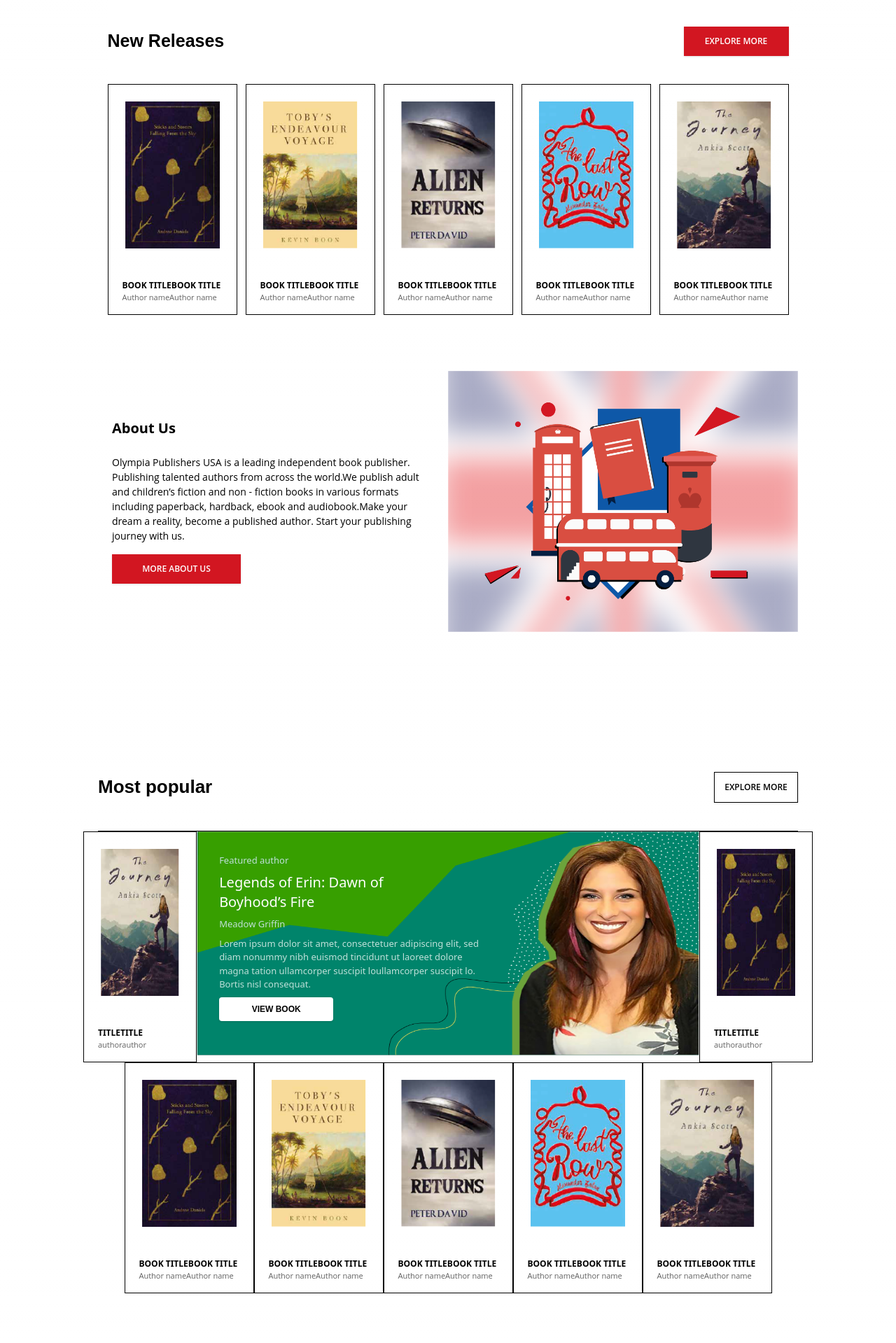
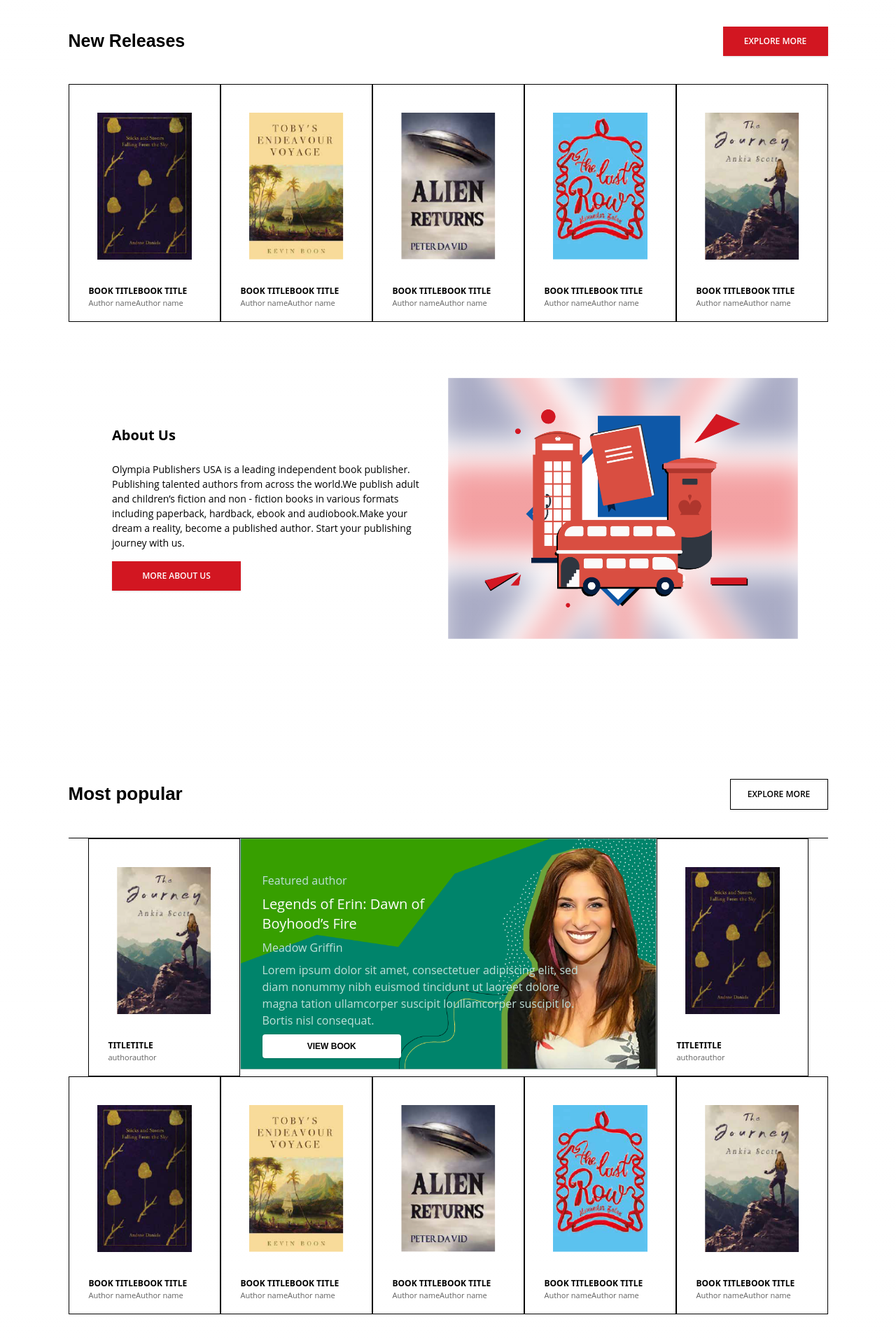
Before and after one commit to Hadees621/Olympia-USA, a Next.js app: page / in a window 1280 px wide. Shown: the part 601-2520 px from the top of the page at 70% size. Built offline with nearby package versions, Linux system fonts and the light colour scheme.

Commit message:
book comp

```diff
--- a/src/components/home/BookComponent.js
+++ b/src/components/home/BookComponent.js
@@ -11,7 +11,7 @@ const BookComponent = ({ src, title, author, bumblebee, bookId }) => {
 
   return (
     <div
-      className={`flex flex-col lg:border lg:border-black flex-grow items-center justify-start h-[350px] lg:h-[250px] xl:h-[330px] 2xl:h-[440px] ${backgroundColor}`}
+      className={`flex flex-col lg:border lg:border-black flex-grow items-center justify-start h-[350px] lg:h-[250px] xl:h-[340px] 2xl:h-[440px] ${backgroundColor} lg:p-2 xl:p-4`}
     >
       <Link href={`/books/${bookId}`}>
         <div
@@ -29,9 +29,9 @@ const BookComponent = ({ src, title, author, bumblebee, bookId }) => {
           </div>
         </div>
       </Link>
-      <div className="p-4 lg:p-3 xl:p-5 2xl:p-7 w-full">
+      <div className="p-4 lg:p-3 2xl:p-7 w-full">
         <p className="font-semibold font-driod-sans lg:text-[10px] xl:text-[12px] 2xl:text-[15px] uppercase">
-          {title + title }
+          {title + title}
         </p>
         <p className="text-[#616161] font-open-sans lg:text-[10px] xl:text-[11px] 2xl:text-[14px]">
           {author + author}
@@ -42,36 +42,3 @@ const BookComponent = ({ src, title, author, bumblebee, bookId }) => {
 };
 
 export default BookComponent;
-
-// import React from "react";
-// import Link from "next/link";
-
-// const BookComponent = ({ src, title, author, bumblebee, bookId }) => {
-//   const backgroundColor = bumblebee
-//     ? "lg:hover:bg-[#FEEDB6]"
-//     : "lg:hover:bg-[#EFF4F7]";
-
-//   return (
-//     <div
-//       className={`flex flex-col lg:border border-black flex-grow p-4 xl:p-[30px] 2xl:p-[59px] h-[350px] lg:h-[250px] xl:h-[330px] 2xl:h-[440px] ${backgroundColor}`}
-//     >
-//       <Link href={`/books/${bookId}`}>
-//         <div className="bg-[#F6F6F6] lg:bg-transparent overflow-x-auto w-full">
-//           <div className="p-6 lg:p-[4px]">
-//             <img
-//               src={src}
-//               alt="book"
-//               className="w-[140px] h-[210px] lg:w-[135px] lg:h-[180px] xl:w-[137px] 2xl:w-[159px] 2xl:h-[245px]"
-//             />
-//           </div>
-//         </div>
-//       </Link>
-//       <div className="py-4 w-full">
-//         <p className="font-semibold font-driod-sans text-[15px]">{title}</p>
-//         <p className="text-[#616161] font-open-sans text-[14px]">{author}</p>
-//       </div>
-//     </div>
-//   );
-// };
-
-// export default BookComponent;
--- a/src/components/home/MostPopular.js
+++ b/src/components/home/MostPopular.js
@@ -6,27 +6,27 @@ import Image from "next/image";
 
 const MostPopular = () => {
   return (
-    <div className="lg:max-w-[850px] xl:max-w-[1000px] 2xl:max-w-[1400px] py-20">
+    <div className="lg:max-w-[865px] xl:max-w-[1400px] 2xl:max-w-[1400px] py-20">
       <div className="flex justify-between items-center py-10">
         <p className="text-[26px] font-semibold font-droid-sans">
           Most popular
         </p>
-        <Button title="EXPLORE MORE" width="w-[120px]" color="transparent" />
+        <Button title="EXPLORE MORE" width="w-[140px]" color="transparent" />
       </div>
-      <div className="flex items-center justify-center border-t border-black">
-        <div className="flex">
+      <div className="flex items-center justify-center border-t border-black ">
+        <div className="flex ">
           <BookComponent
             src="/assets/Books/Asset3.png"
             title="title"
             author="author"
           />
-          <div className="relative w-[505px] xl:w-[820px] xl:h-[] 2xl:w-[1100px] h-[320px] 2xl:h-[450px]">
+          <div className="relative h-[350px] lg:h-[250px] xl:h-[330px] 2xl:h-[440px] w-[540px] xl:w-[595px] 2xl:w-[820px]">
             <Image
               src="/assets/Banners/AuthorBanner.png"
               alt="About Section Image"
               layout="fill"
             />
-            <div className="absolute top-4 left-4 2xl:top-8 2xl:left-6 p-4 space-y-2 text-[#BFE0D9] text-[13px]">
+            <div className="absolute top-4 xl:top-8 left-4 2xl:top-8 2xl:left-6 p-4 space-y-2 text-[#BFE0D9] text-[13px] xl:text-[16px] 2xl:text-[20px] font-open-sans">
               <p className="">Featured author</p>
               <p className="text-white text-xl 2xl:text-3xl ">
                 Legends of Erin: Dawn of <br /> Boyhood’s Fire
--- a/src/components/home/NewReleases.js
+++ b/src/components/home/NewReleases.js
@@ -10,7 +10,7 @@ const NewReleases = () => {
   const { flag } = useBumblebeeStore();
 
   return (
-    <div className="lg:max-w-[850px] xl:max-w-[1200px] 2xl:max-w-[1600px]">
+    <div className="lg:max-w-[900px] xl:max-w-[1600px] 2xl:max-w-[1600px]">
       <div className="flex justify-center lg:justify-between items-center py-10 px-5 lg:px-0 lg:bg-white mx-5">
         <div>
           <p className="text-[25px] font-bold font-droid-sans hidden lg:block">
@@ -28,7 +28,7 @@ const NewReleases = () => {
           />
         </div>
       </div>
-      <div className="grid grid-cols-2 sm:grid-cols-3 md:grid-cols-4 lg:flex items-center justify-center mx-5 gap-3">
+      <div className="grid grid-cols-2 sm:grid-cols-3 md:grid-cols-4 lg:flex items-center justify-center mx-5 gap-3 lg:gap-0">
         {Books.map((book, index) => (
           <div className="flex-none" key={index}>
             <BookComponent
```
